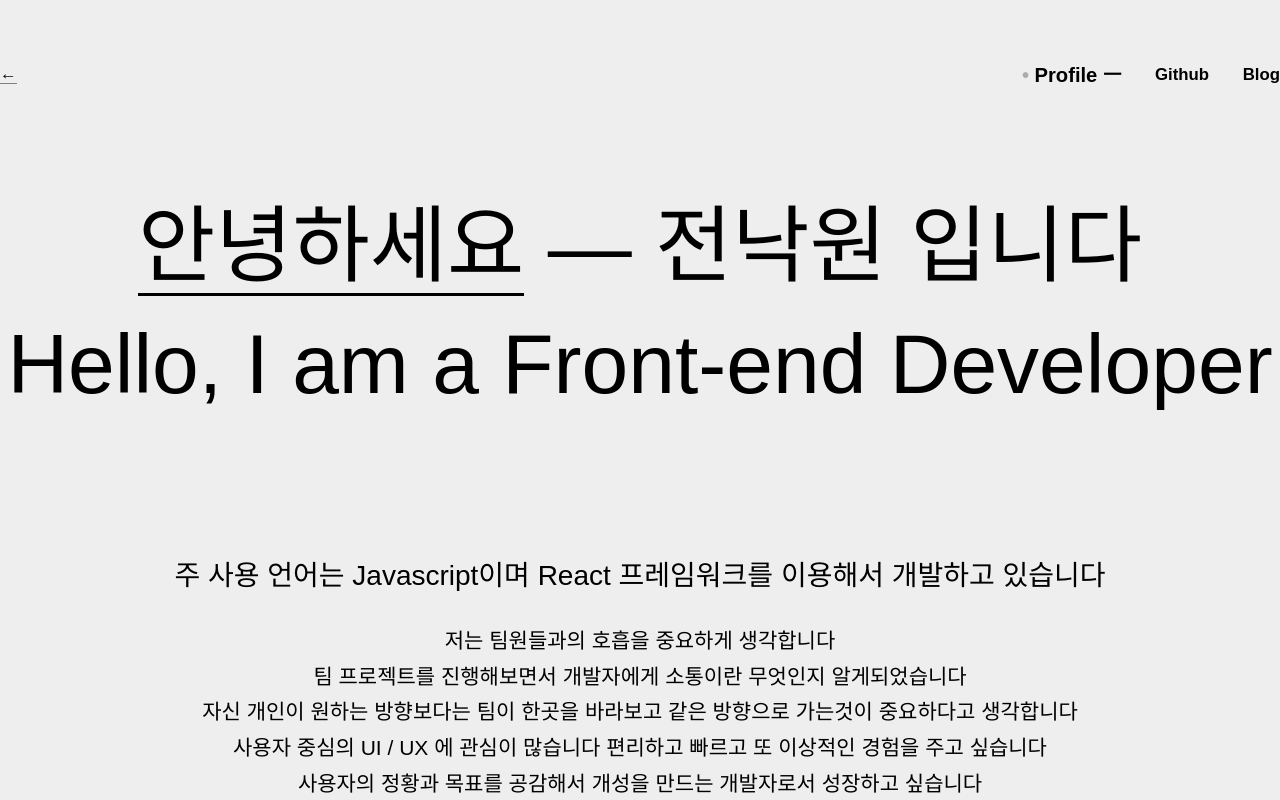
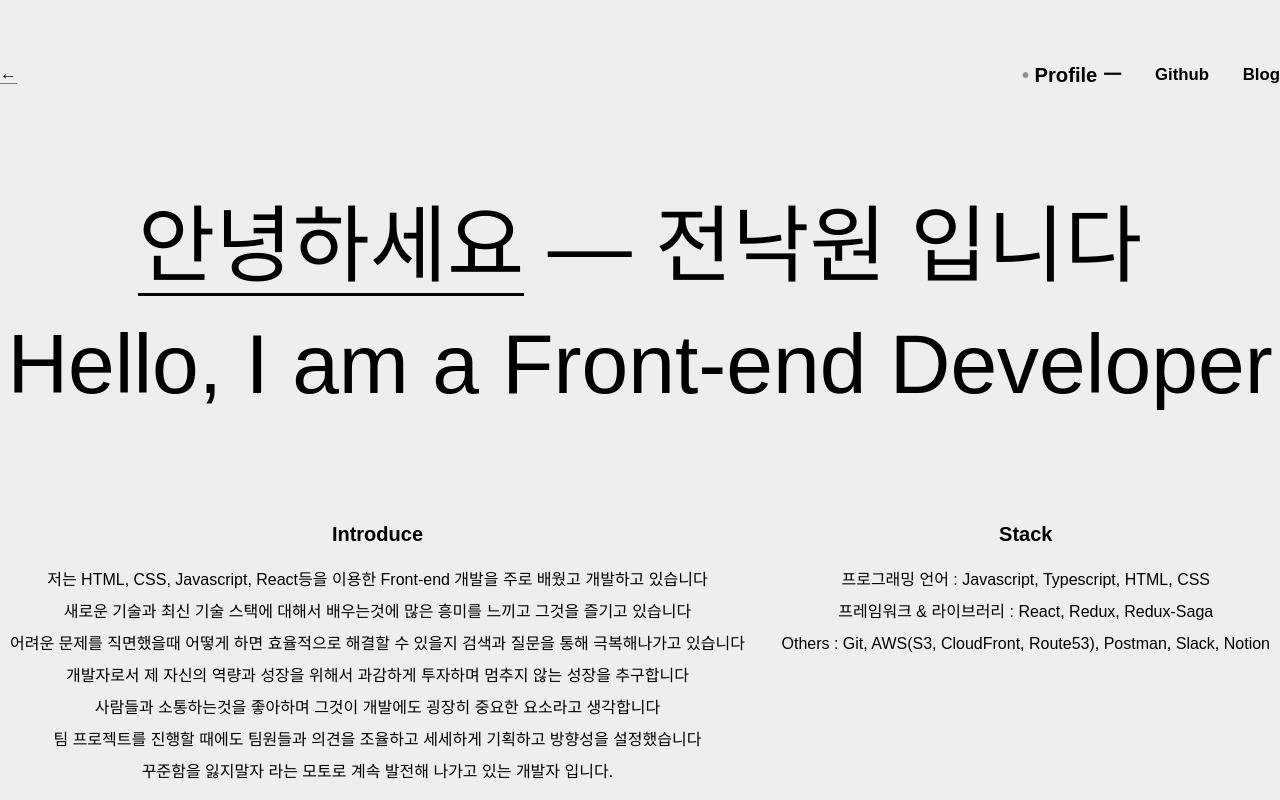
Before and after one commit to feelslikemmmm/portfolio, a React (Create React App) app: page /profile in a window 1280 px wide. Shown: the top 800 px of the page. Built offline with nearby package versions, Linux system fonts and the light colour scheme.

Commit message:
profile update

```diff
--- a/src/components/profile/Profile.jsx
+++ b/src/components/profile/Profile.jsx
@@ -28,17 +28,35 @@ const Profile = (props) => {
           <br />
           Hello, I am a Front-end Developer
         </h1>
-          <div className={styles.main_section_body}>
-            <p>주 사용 언어는 Javascript이며  React 프레임워크를 이용해서 개발하고 있습니다</p>
-            <br />
-            <ul>
-              <li>저는 팀원들과의 호흡을 중요하게 생각합니다</li>
-              <li>팀 프로젝트를 진행해보면서 개발자에게 소통이란 무엇인지 알게되었습니다</li>
-              <li>자신 개인이 원하는 방향보다는 팀이 한곳을 바라보고 같은 방향으로 가는것이 중요하다고 생각합니다</li>
-              <li>사용자 중심의 UI / UX 에 관심이 많습니다 편리하고 빠르고 또 이상적인 경험을 주고 싶습니다</li>
-              <li>사용자의 정황과 목표를 공감해서 개성을 만드는 개발자로서 성장하고 싶습니다</li>
-              <li>2번의 팀 프로젝트를 경험하였고, 현재는 개인 프로젝트를 진행하고 있습니다</li>
-            </ul>
+          <div className={styles.main_section_content_container}>
+            <div className={styles.main_section_content_item}>
+              <h3 className={styles.content_item_title}>Introduce</h3>
+              <div className={styles.content_item_desc}>
+                <span>
+                  저는 HTML, CSS, Javascript, React등을 이용한 Front-end 개발을 주로 배웠고 개발하고 있습니다
+                </span><br />
+                <span>
+                  새로운 기술과 최신 기술 스택에 대해서 배우는것에 많은 흥미를 느끼고 그것을 즐기고 있습니다
+                </span><br />
+                <span>어려운 문제를 직면했을때 어떻게 하면 효율적으로 해결할 수 있을지 검색과 질문을 통해 극복해나가고 있습니다
+                </span><br />
+                <span>개발자로서 제 자신의 역량과 성장을 위해서 과감하게 투자하며 멈추지 않는 성장을 추구합니다
+                </span><br />
+                <span>사람들과 소통하는것을 좋아하며 그것이 개발에도 굉장히 중요한 요소라고 생각합니다
+                </span><br />
+                <span>팀 프로젝트를 진행할 때에도 팀원들과 의견을 조율하고 세세하게 기획하고 방향성을 설정했습니다
+                </span><br />
+                <span>꾸준함을 잃지말자 라는 모토로 계속 발전해 나가고 있는 개발자 입니다.</span><br />
+              </div>
+            </div>
+            <div className={styles.main_section_content_item}>
+              <h3 className={styles.content_item_title}>Stack</h3>
+              <div className={styles.content_item_desc}>
+                <span>프로그래밍 언어 : Javascript, Typescript, HTML, CSS</span><br />
+                <span>프레임워크 & 라이브러리 : React, Redux, Redux-Saga</span><br />
+                <span>Others : Git, AWS(S3, CloudFront, Route53), Postman, Slack, Notion</span><br />
+              </div>
+            </div>
           </div>
         </div>
       </section>
--- a/src/styles/profile/Profile.module.css
+++ b/src/styles/profile/Profile.module.css
@@ -122,6 +122,29 @@
   font-size: 1.5rem;
 }
 
+.main_section_content_container {
+  display: flex;
+  justify-content: space-between;
+  margin-top: 100px;
+}
+
+.main_section_content_item {
+  display: flex;
+  flex-direction: column;
+}
+
+.content_item_title {
+  font-size: 20px;
+  font-weight: bold;
+  padding-bottom: 20px;
+}
+
+.content_item_desc {
+  padding: 0 10px;
+  line-height: 2.0;
+  font-size: 16px;
+}
+
 @media (max-width: 1024px) {
   .global_nav {
     width: 100%;
--- a/src/styles/project/section/Section.module.css
+++ b/src/styles/project/section/Section.module.css
@@ -51,7 +51,6 @@
   text-align: start;
   line-height: 1.6;
   font-size: 20px;
-  font-weight: bold;
   margin-bottom: 60px;
 }
 
```
